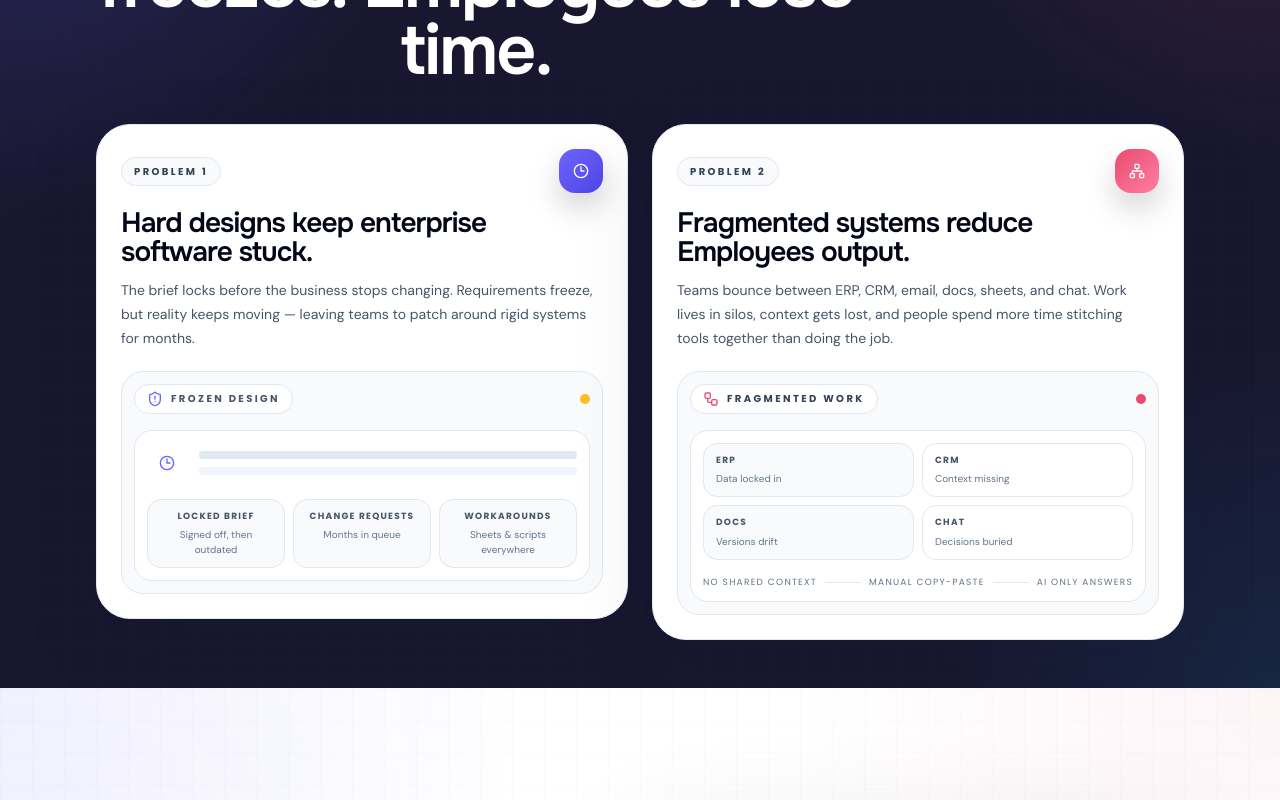
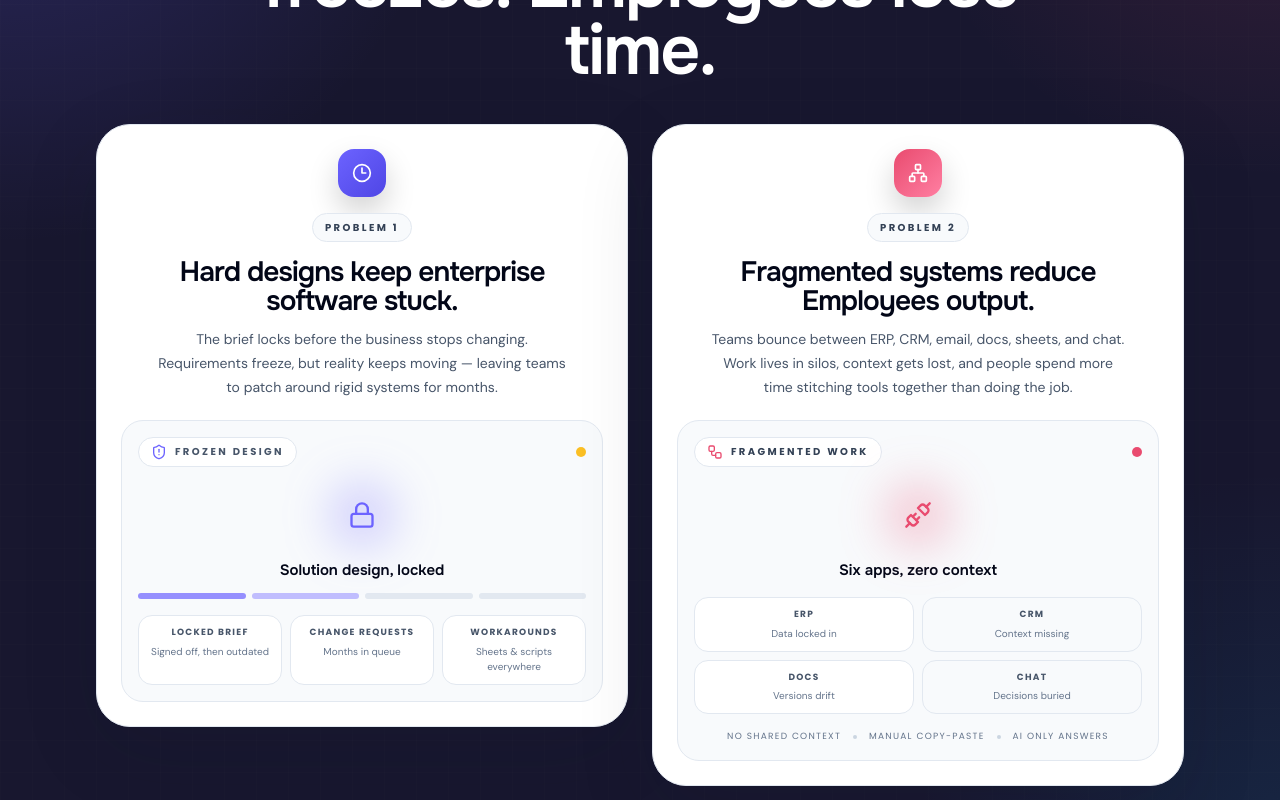
Before and after one commit to asadknow-hub/marketingwebsite, a Next.js app: page / in a window 1280 px wide. Shown: the part 1020-1820 px from the top of the page. Built offline with nearby package versions, Linux system fonts and the light colour scheme; a web font is replaced by a local one.

Commit message:
Properly center problem header/cards and add icon illustrations

```diff
--- a/components/templates/finance-management-landing-page-finsyc/homepage-redesign/problem.tsx
+++ b/components/templates/finance-management-landing-page-finsyc/homepage-redesign/problem.tsx
@@ -2,7 +2,7 @@
 
 import { type ElementType } from "react";
 import { motion } from "framer-motion";
-import { AlertTriangle, Clock3, Network, ShieldAlert, Workflow } from "lucide-react";
+import { AlertTriangle, Clock3, Lock, Network, ShieldAlert, Unplug, Workflow } from "lucide-react";
 
 interface ProblemItem {
   label: string;
@@ -38,7 +38,7 @@ const problems: ProblemItem[] = [
 function ProblemVisual({ scene }: { scene: ProblemItem["scene"] }) {
   if (scene === "freeze") {
     return (
-      <div className="rounded-[22px] border border-slate-200 bg-slate-50 p-3">
+      <div className="rounded-[22px] border border-slate-200 bg-slate-50 p-4">
         <div className="flex items-center justify-between gap-3">
           <div className="inline-flex items-center gap-2 rounded-full border border-slate-200 bg-white px-3 py-1.5">
             <ShieldAlert className="h-4 w-4 text-[#6C63FF]" />
@@ -49,14 +49,17 @@ function ProblemVisual({ scene }: { scene: ProblemItem["scene"] }) {
           <span className="h-2.5 w-2.5 rounded-full bg-amber-400" />
         </div>
 
-        <div className="mt-4 rounded-[18px] border border-slate-200 bg-white p-3">
-          <div className="flex items-center gap-3">
-            <div className="flex h-10 w-10 items-center justify-center rounded-2xl bg-[#6C63FF]/12">
-              <Clock3 className="h-4 w-4 text-[#6C63FF]" />
+        <div className="mt-4 flex flex-col items-center">
+          <div className="relative flex h-16 w-16 items-center justify-center rounded-full bg-gradient-to-br from-[#6C63FF]/16 to-[#4F46E5]/6">
+            <div className="absolute inset-0 rounded-full bg-[#6C63FF]/30 blur-xl" />
+            <Lock className="relative h-7 w-7 text-[#6C63FF]" />
           </div>
-            <div className="flex-1 space-y-2">
-              <div className="h-2 rounded-full bg-slate-200" />
-              <div className="h-2 rounded-full bg-slate-100" />
+          <p className="mt-3 font-onest text-[15px] font-semibold text-slate-950">Solution design, locked</p>
+          <div className="mt-3 flex w-full items-center gap-1.5">
+            <div className="h-1.5 flex-1 rounded-full bg-[#6C63FF]/70" />
+            <div className="h-1.5 flex-1 rounded-full bg-[#6C63FF]/40" />
+            <div className="h-1.5 flex-1 rounded-full bg-slate-200" />
+            <div className="h-1.5 flex-1 rounded-full bg-slate-200" />
           </div>
         </div>
 
@@ -66,19 +69,18 @@ function ProblemVisual({ scene }: { scene: ProblemItem["scene"] }) {
             { label: "Change requests", desc: "Months in queue" },
             { label: "Workarounds", desc: "Sheets & scripts everywhere" },
           ].map((item) => (
-              <div key={item.label} className="rounded-[14px] border border-slate-200 bg-slate-50 px-3 py-2.5 text-center">
+            <div key={item.label} className="rounded-[14px] border border-slate-200 bg-white px-3 py-2.5 text-center">
               <p className="font-poppins text-[9px] font-bold uppercase tracking-[0.14em] text-slate-600">{item.label}</p>
               <p className="mt-1 font-['DM_Sans'] text-[10px] text-slate-500">{item.desc}</p>
             </div>
           ))}
         </div>
       </div>
-      </div>
     );
   }
 
   return (
-    <div className="rounded-[22px] border border-slate-200 bg-slate-50 p-3">
+    <div className="rounded-[22px] border border-slate-200 bg-slate-50 p-4">
       <div className="flex items-center justify-between gap-3">
         <div className="inline-flex items-center gap-2 rounded-full border border-slate-200 bg-white px-3 py-1.5">
           <Workflow className="h-4 w-4 text-[#E94B6F]" />
@@ -89,8 +91,15 @@ function ProblemVisual({ scene }: { scene: ProblemItem["scene"] }) {
         <span className="h-2.5 w-2.5 rounded-full bg-[#E94B6F]" />
       </div>
 
-      <div className="mt-4 rounded-[18px] border border-slate-200 bg-white p-3">
-        <div className="grid grid-cols-2 gap-2">
+      <div className="mt-4 flex flex-col items-center">
+        <div className="relative flex h-16 w-16 items-center justify-center rounded-full bg-gradient-to-br from-[#E94B6F]/16 to-[#FF7FA2]/6">
+          <div className="absolute inset-0 rounded-full bg-[#E94B6F]/30 blur-xl" />
+          <Unplug className="relative h-7 w-7 text-[#E94B6F]" />
+        </div>
+        <p className="mt-3 font-onest text-[15px] font-semibold text-slate-950">Six apps, zero context</p>
+      </div>
+
+      <div className="mt-4 grid grid-cols-2 gap-2">
         {[
           { name: "ERP", pain: "Data locked in" },
           { name: "CRM", pain: "Context missing" },
@@ -100,8 +109,8 @@ function ProblemVisual({ scene }: { scene: ProblemItem["scene"] }) {
           <div
             key={item.name}
             className={
-                "rounded-[14px] border border-slate-200 px-3 py-2.5 " +
-                (index % 2 === 0 ? "bg-slate-50" : "bg-white")
+              "rounded-[14px] border border-slate-200 px-3 py-2.5 text-center " +
+              (index % 2 === 0 ? "bg-white" : "bg-slate-50")
             }
           >
             <p className="font-poppins text-[9px] font-bold uppercase tracking-[0.14em] text-slate-600">{item.name}</p>
@@ -110,13 +119,12 @@ function ProblemVisual({ scene }: { scene: ProblemItem["scene"] }) {
         ))}
       </div>
 
-        <div className="mt-4 flex items-center gap-2 text-slate-500">
-          <span className="font-poppins text-[9px] uppercase tracking-[0.14em]">No shared context</span>
-          <div className="h-px flex-1 bg-slate-200" />
-          <span className="font-poppins text-[9px] uppercase tracking-[0.14em]">Manual copy-paste</span>
-          <div className="h-px flex-1 bg-slate-200" />
-          <span className="font-poppins text-[9px] uppercase tracking-[0.14em]">AI only answers</span>
-        </div>
+      <div className="mt-4 flex flex-wrap items-center justify-center gap-x-3 gap-y-1.5 text-center">
+        <span className="font-poppins text-[9px] uppercase tracking-[0.14em] text-slate-500">No shared context</span>
+        <span className="h-1 w-1 rounded-full bg-slate-300" />
+        <span className="font-poppins text-[9px] uppercase tracking-[0.14em] text-slate-500">Manual copy-paste</span>
+        <span className="h-1 w-1 rounded-full bg-slate-300" />
+        <span className="font-poppins text-[9px] uppercase tracking-[0.14em] text-slate-500">AI only answers</span>
       </div>
     </div>
   );
@@ -129,35 +137,34 @@ function ProblemPanel({ item }: { item: ProblemItem }) {
   return (
     <article
       className={
-        "h-full rounded-[34px] p-5 sm:p-6 " +
+        "flex h-full flex-col items-center rounded-[34px] p-5 text-center sm:p-6 " +
         (isDark
           ? "border border-white/10 bg-white/8 shadow-[0_24px_80px_rgba(0,0,0,0.20)] backdrop-blur-xl"
           : "border border-slate-200 bg-white shadow-[0_24px_80px_rgba(15,23,42,0.12)]")
       }
     >
-      <div className="flex items-center justify-between gap-3">
+      <div className={"flex h-12 w-12 shrink-0 items-center justify-center rounded-2xl text-white shadow-[0_14px_30px_rgba(0,0,0,0.18)] " + item.accent}>
+        <Icon className="h-5 w-5" />
+      </div>
+
       <div
         className={
-            "inline-flex items-center gap-2 rounded-full px-3 py-1.5 font-poppins text-[10px] font-bold uppercase tracking-[0.24em] " +
+          "mt-4 inline-flex items-center gap-2 rounded-full px-3 py-1.5 font-poppins text-[10px] font-bold uppercase tracking-[0.24em] " +
           (isDark ? "border border-white/10 bg-white/8 text-white/72" : "border border-slate-200 bg-slate-50 text-slate-700")
         }
       >
         <span>{item.label}</span>
       </div>
-        <div className={"flex h-11 w-11 shrink-0 items-center justify-center rounded-2xl text-white shadow-[0_14px_30px_rgba(0,0,0,0.18)] " + item.accent}>
-          <Icon className="h-4 w-4" />
-        </div>
-      </div>
 
-      <h3 className={"mt-4 max-w-[480px] font-onest text-[24px] font-semibold leading-[1.04] tracking-[-0.9px] sm:text-[28px] " + (isDark ? "text-white" : "text-slate-950")}>
+      <h3 className={"mt-4 max-w-[440px] font-onest text-[24px] font-semibold leading-[1.04] tracking-[-0.9px] sm:text-[28px] " + (isDark ? "text-white" : "text-slate-950")}>
         {item.title}
       </h3>
 
-      <p className={"mt-3 max-w-[480px] font-['DM_Sans'] text-[14px] leading-[1.7] " + (isDark ? "text-white/72" : "text-slate-600")}>
+      <p className={"mt-3 max-w-[420px] font-['DM_Sans'] text-[14px] leading-[1.7] " + (isDark ? "text-white/72" : "text-slate-600")}>
         {item.summary}
       </p>
 
-      <div className="mt-5">
+      <div className="mt-5 w-full">
         <ProblemVisual scene={item.scene} />
       </div>
     </article>
@@ -176,6 +183,7 @@ export default function ProblemRedesign() {
 
       <div className="relative mx-auto max-w-[1440px] px-4 sm:px-6 lg:px-[96px]">
         <div className="mx-auto max-w-[1240px]">
+          <div className="mx-auto flex max-w-[820px] flex-col items-center text-center">
             <motion.div
               initial={{ opacity: 0, y: 18 }}
               whileInView={{ opacity: 1, y: 0 }}
@@ -193,11 +201,12 @@ export default function ProblemRedesign() {
               initial={{ opacity: 0, y: 12 }}
               whileInView={{ opacity: 1, y: 0 }}
               viewport={{ once: true }}
-              transition={{ duration: 0.55, delay: 0.05, ease: 'easeOut' as const }}
-              className='mt-5 max-w-[760px] font-onest text-[40px] font-semibold leading-[0.96] tracking-[-1.8px] text-white sm:text-[58px] lg:text-[70px] text-center'
+              transition={{ duration: 0.55, delay: 0.05, ease: "easeOut" as const }}
+              className="mt-5 font-onest text-[40px] font-semibold leading-[0.96] tracking-[-1.8px] text-white sm:text-[58px] lg:text-[70px]"
             >
               Enterprise software freezes. Employees lose time.
             </motion.h2>
+          </div>
 
           <div className="mt-10 grid gap-6 lg:grid-cols-2 lg:items-start">
             {problems.map((item, index) => (
```
Lines whose indentation alone changed are shown as unchanged.
